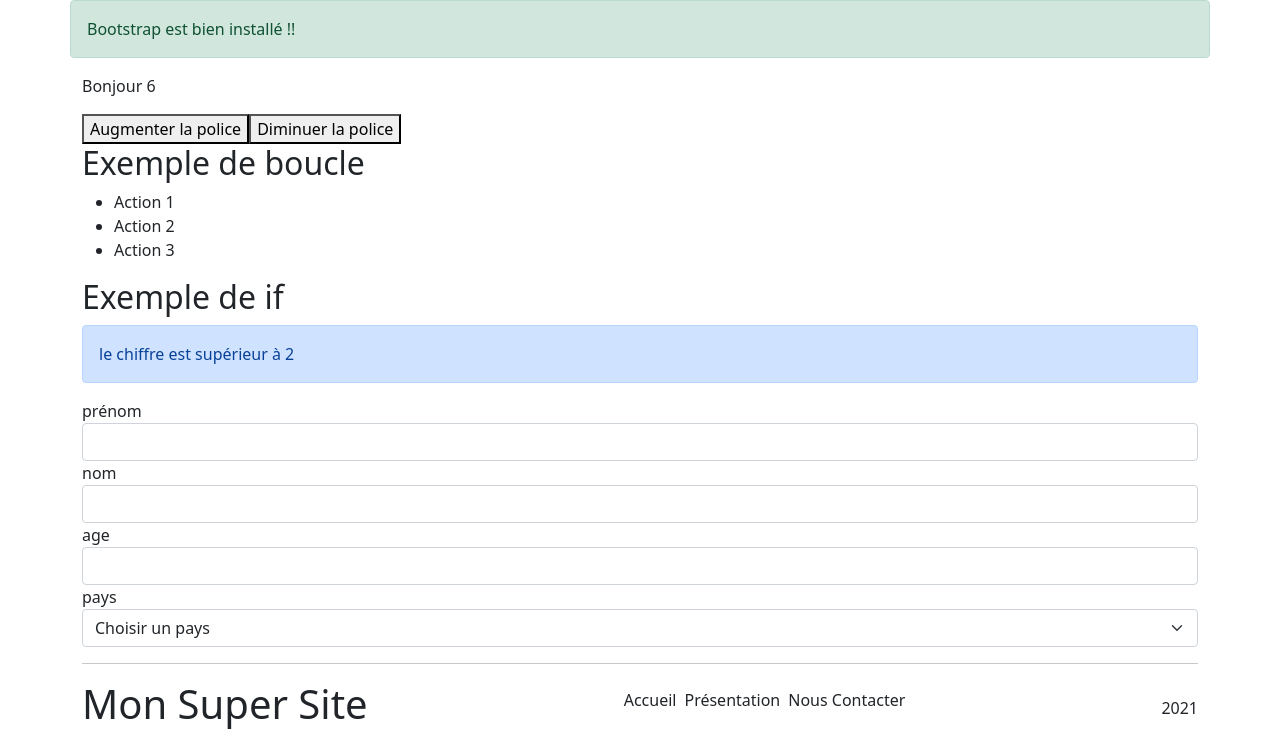
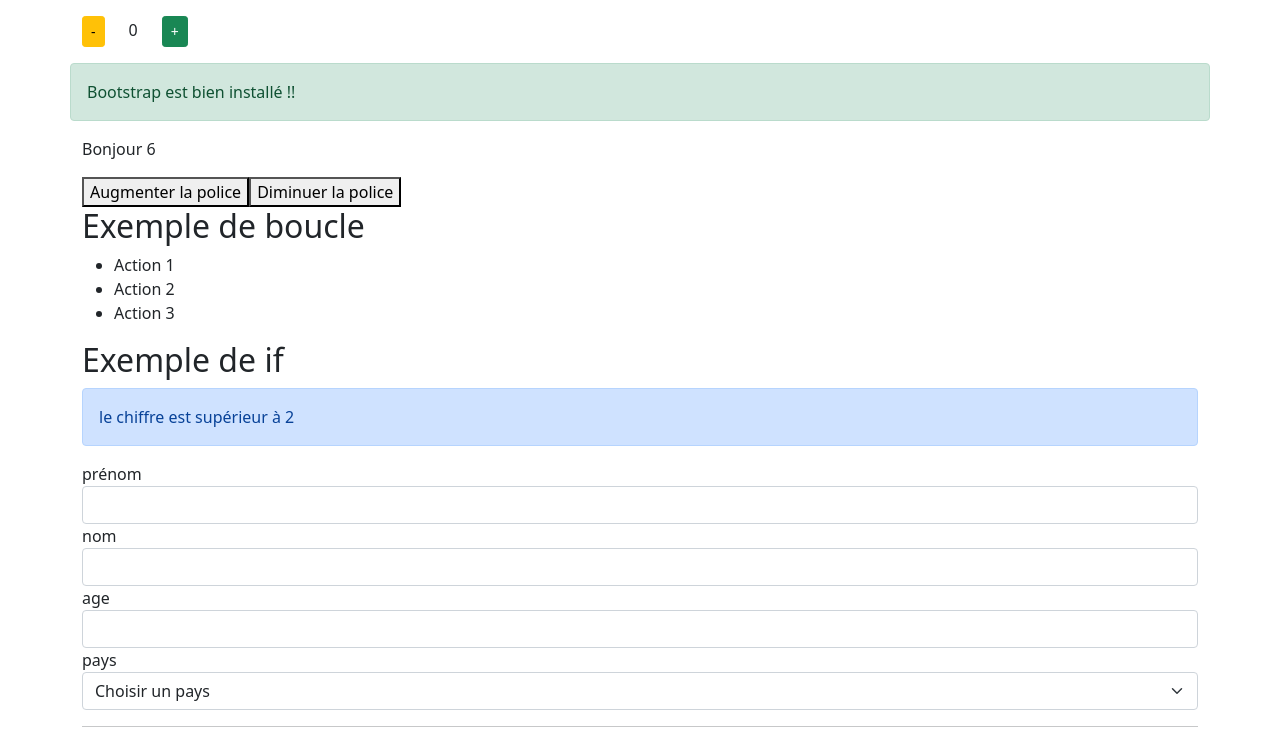
Before and after one commit to webdevproformation/react-3wA-mai2021, a React (Create React App) app in the folder jour1-rappel/: page / in a window 1280 px wide. Shown: the top 750 px of the page. Built offline with nearby package versions, Linux system fonts and the light colour scheme.

Commit message:
correction

```diff
--- a/jour1-rappel/src/App.js
+++ b/jour1-rappel/src/App.js
@@ -10,6 +10,8 @@ import Menu from './jour1/Menu';
 import Formulaire from './jour1/Formulaire';
 import Compteur from './jour1/Compteur';
 import Info from './jour1/Info';
+import Social from './jour2/Social';
+
 
 
 // SASS
@@ -17,6 +19,11 @@ import Info from './jour1/Info';
 function App() {
   return (
     <div className="container">
+      <div className="row">
+        <div className="col py-3">
+          <Social />
+        </div>
+      </div>
       <header className="row">
           <div className="alert alert-success">
             Bootstrap est bien installé !!
--- /dev/null
+++ b/jour1-rappel/src/jour2/Social.jsx
@@ -0,0 +1,31 @@
+import React from 'react';
+
+class Social extends React.Component {
+    state = {
+        nombre : 0
+     }
+
+     augmenter(){
+        this.setState({
+            nombre : this.state.nombre + 1
+        })
+     }
+
+     diminuer = () => {
+        this.setState({
+            nombre : this.state.nombre - 1
+        })
+     }
+
+    render() {
+        return (
+            <>
+                <button className="btn btn-warning btn-sm" onClick={this.diminuer}>-</button>
+                <span className="mx-4">{this.state.nombre}</span>
+                <button className="btn btn-success btn-sm" onClick={this.augmenter.bind(this)}>+</button>
+            </>
+         );
+    }
+}
+
+export default Social;
```
Also changed, not shown: 1 other file (tests, documents, lock files or other folders).
